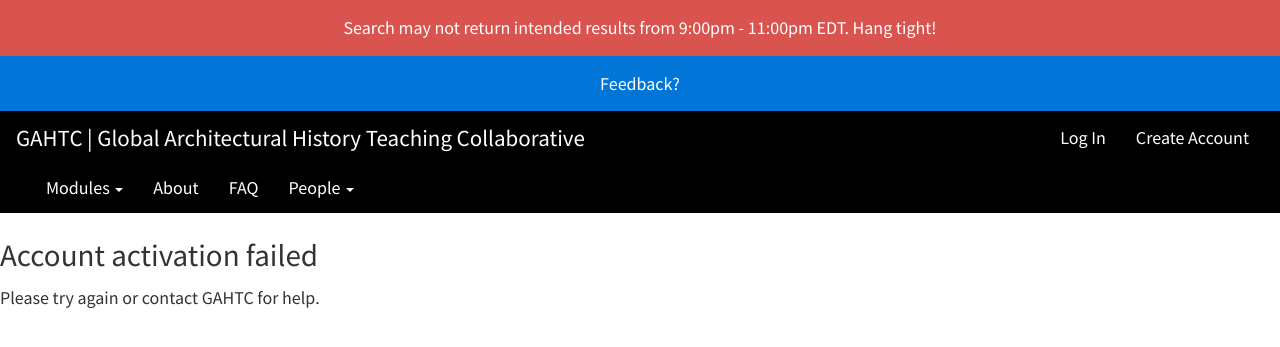
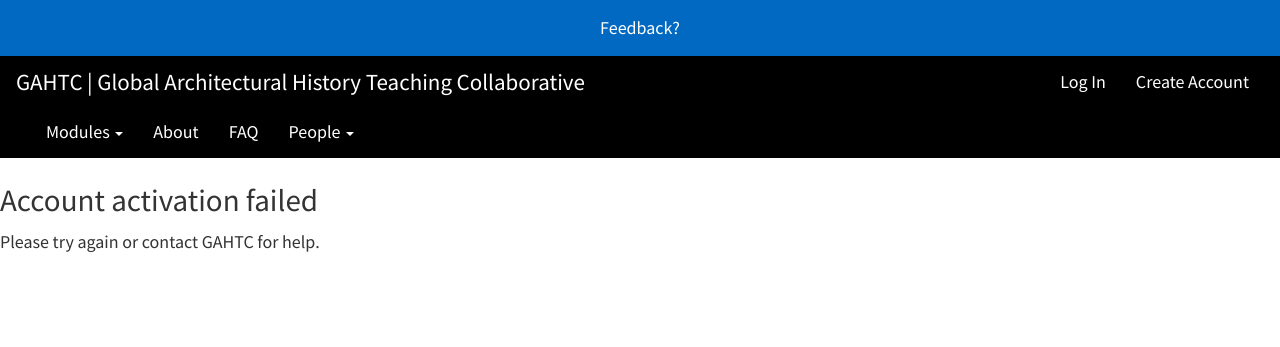
Before and after one commit to NiJeLorg/GAHTC, a Django app: template gahtc/website/templates/registration/activate.html in a window 1280 px wide. Shown: the top 347 px of the page. Run offline with Django 3.2, Linux system fonts and the light colour scheme; the template is opened without the code that fills it, so the values that code supplies are empty; some libraries are stand-ins or nearby versions.

Commit message:
remove banner

```diff
--- a/gahtc/website/templates/website/base.html
+++ b/gahtc/website/templates/website/base.html
@@ -32,7 +32,6 @@
 
   <body>
 
-  <a href="#" class="updating">Search may not return intended results from 9:00pm - 11:00pm EDT. Hang tight!</a>
   <a href="https://docs.google.com/forms/d/1gaAK1MtAfQ7okMqL0d5jbCsE9kpXJnTORnXvNGSNSco/viewform" class="feedback" target="_blank">Feedback?</a>
     <nav class="navbar navbar-default">
       <div class="container-fluid">
```
